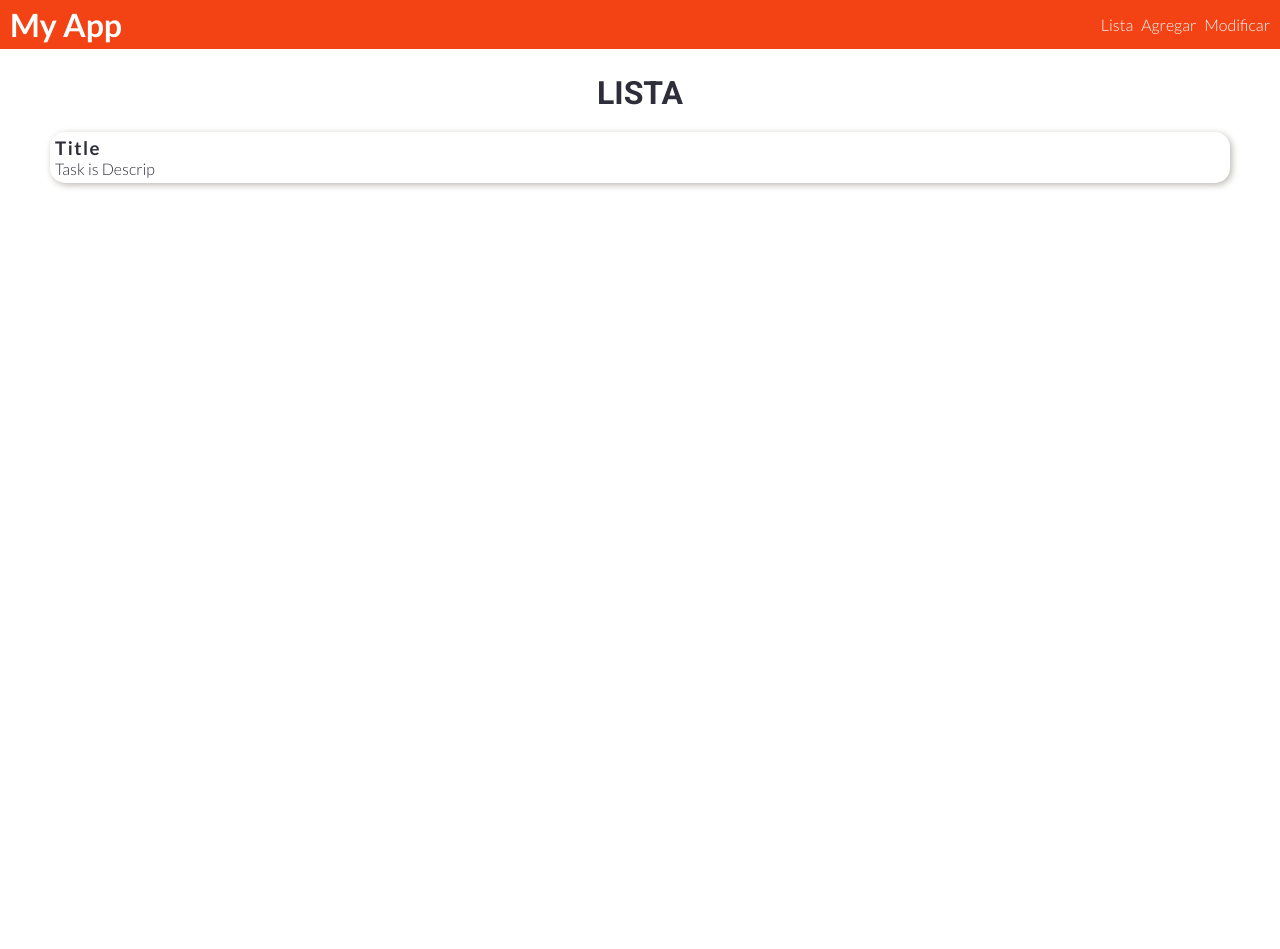
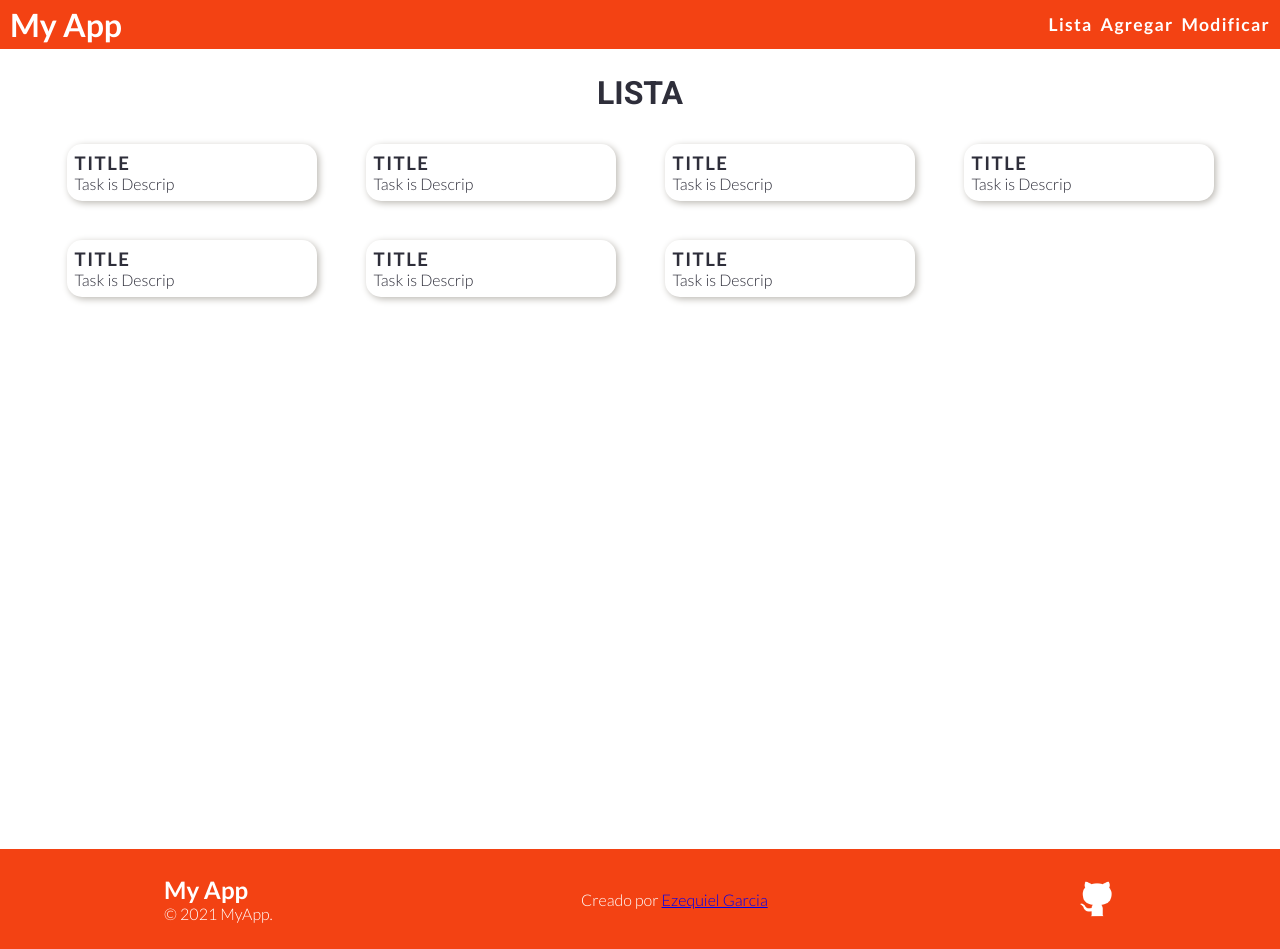
Before and after one commit to Ezequiel144/ReduxCrud, a React (Create React App) app: page / in a window 1280 px wide. Before the commit the page ends 800 px from the top, so only its background shows below. Built offline with nearby package versions, Linux system fonts and the light colour scheme.

Commit message:
lista terminada solo el front

```diff
--- a/src/App.js
+++ b/src/App.js
@@ -4,16 +4,18 @@ import PagesHome from './views/PagesHome/PagesHome';
 import Header from './components/Header/Header';
 import PagesAgregar from './views/PagesAgregar/PagesAgregar';
 import PagesModificar from './views/PagesModificar/PagesModificar';
+import Footer from './components/Footer/Footer';
 
 function App() {
   return (
     <BrowserRouter>
-    <Header />
+      <Header />
       <Routes>
         <Route path='/' Component={PagesHome}/>
         <Route path='/agregar' Component={PagesAgregar} />
         <Route path='/modificar' Component={PagesModificar} />
       </Routes>
+      <Footer />
     </BrowserRouter>
   );
 }
--- /dev/null
+++ b/src/components/Footer/Footer.jsx
@@ -0,0 +1,20 @@
+import { Link } from 'react-router-dom';
+import styleFooter from './Footer.module.css';
+import imgGit from '../../asset/github.png'
+
+export default function Footer(){
+    return(
+        <footer className={styleFooter.conterFooter}>
+            <article>
+                <h1>My App</h1>
+                <p>&copy; 2021 MyApp.</p>
+            </article>
+            <article className={styleFooter.byCreate}>
+                <p>Creado por <Link to={''}>Ezequiel Garcia</Link></p>
+            </article>
+            <article className={styleFooter.imgGitContent}>
+                <img className={styleFooter.imgGit} src={imgGit} alt='imgGit'/>
+            </article>
+        </footer>
+    )
+}
--- /dev/null
+++ b/src/components/Footer/Footer.module.css
@@ -0,0 +1,23 @@
+.conterFooter{
+    background-color: #F34213;
+    color: white;
+    height: 100px;
+    padding: 15px 10px;
+    display: flex;
+    align-items: center;
+    justify-content: space-around;
+}
+
+.byCreate{
+    text-align: center;
+}
+
+.imgGitContent{
+    height: 40px;
+    width: 40px;
+}
+
+.imgGit{
+    width: 100%;
+    cursor: pointer;
+}
--- a/src/components/Header/Header.jsx
+++ b/src/components/Header/Header.jsx
@@ -6,7 +6,7 @@ export default function Header(){
         <header className={styleHeader.contentHeader}>
             <h1 className={styleHeader.title}>My App</h1>
             <ul className={styleHeader.list}>
-                <li className={styleHeader.li}><Link className={styleHeader.link} to={'/'}>Lista</Link></li>
+                <li className={styleHeader.li}><Link className={`active ${styleHeader.link}`} to={'/'}>Lista</Link></li>
                 <li className={styleHeader.li}><Link className={styleHeader.link} to={'/agregar'}>Agregar</Link></li>
                 <li className={styleHeader.li}><Link className={styleHeader.link} to={'/modificar'}>Modificar</Link></li>
             </ul>
--- a/src/components/Header/Header.module.css
+++ b/src/components/Header/Header.module.css
@@ -18,5 +18,15 @@
 .link{
     text-decoration: none;
     color: white;
-    font-weight: 300;
+    font-weight: 600;
+    font-size: 1.1rem;
+    letter-spacing: 1.3px;
 }
+
+.link:hover{
+    color: #2E2E3A;
+}
+
+.active{
+    color: #2E2E3A;
+}
--- a/src/components/Task/Task.module.css
+++ b/src/components/Task/Task.module.css
@@ -2,16 +2,22 @@
     /* border: 1px solid black; */
     border-radius: 15px;
     height: fit-content;
-    padding: 5px;
+    padding: 8px;
     box-shadow: 2px 2px 7px #BBB8B2;
+    width: 250px;
+    color: #2E2E3A;
+    font-family: 'Roboto', sans-serif;
+}
+
+.contentTask:hover{
+    background-color: #2E2E3A;
+    color: white;
+    transition: 0.5s ease-in-out;
+    cursor: pointer;
 }
 
 .title{
-    color: #2E2E3A;
     font-weight: 700;
     letter-spacing: 1.5px;
+    text-transform: uppercase;
 }
-
-.descrip{
-    color: #2E2E3A;
-}
--- a/src/views/PagesHome/PagesHome.jsx
+++ b/src/views/PagesHome/PagesHome.jsx
@@ -5,7 +5,15 @@ export default function PagesHome(){
     return(
         <section className={styleHome.contentSec}>
             <h1 className={styleHome.title}>Lista</h1>
-            <Task />
+            <article className={styleHome.contentTaskList}>
+                <Task />
+                <Task />
+                <Task />
+                <Task />
+                <Task />
+                <Task />
+                <Task />
+            </article>
         </section>
     )
 }
--- a/src/views/PagesHome/PagesHome.module.css
+++ b/src/views/PagesHome/PagesHome.module.css
@@ -1,5 +1,6 @@
 .contentSec{
     padding: 25px 50px;
+    height: 100vh;
 }
 
 .title{
@@ -10,3 +11,11 @@
     color: #2E2E3A;
     margin: 0 0 20px 0;
 }
+
+.contentTaskList{
+    display: grid;
+    place-items: center;
+    gap: 1rem;
+    grid-auto-rows: 5rem;
+    grid-template-columns: repeat(auto-fill,minmax(15rem,1fr));
+}
```
Also changed, not shown: src/asset/github.png (added).
